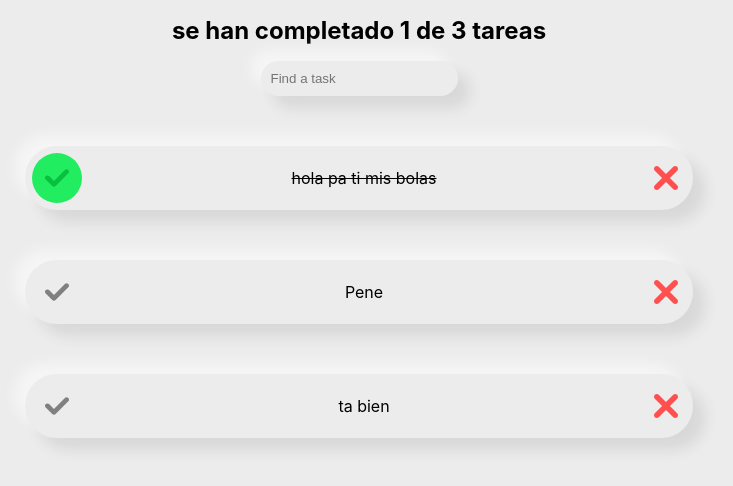
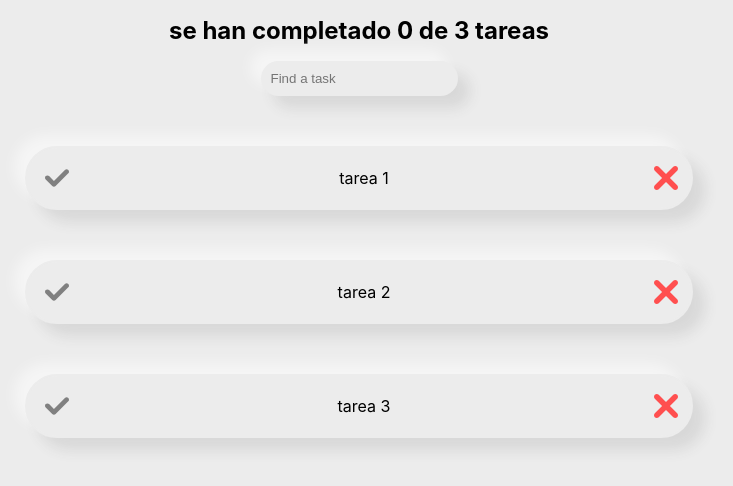
Before and after one commit to AaronLista/To-Do-App, a React (Create React App) app: page / in a window 1280 px wide. Shown: the top 486 px of the page, without its empty margins (281-1014 px from the left). Built offline with nearby package versions, Linux system fonts and the light colour scheme.

Commit message:
se agrego persistencia de datos a las tareas con el uso del LocaleStorage

```diff
--- a/src/App.js
+++ b/src/App.js
@@ -7,28 +7,52 @@ import { CreateTodoButton } from './components/TodoCreateButton';
 import React from 'react';
 import './App.css';
 
-let tasks = [
-  {
-    id: 0,
-    text:"hola pa ti mis bolas",
-    complete: true
-  },
-  {
-    id: 2,
-    text:"Pene",
-    complete: false
-  },
-  {
-    id: 3,
-    text:"ta bien",
-    complete: false
+
+function useLocalStorage(nombre, defaultasks){
+  let tareas = []
+
+  if(localStorage.getItem(nombre)){
+    console.log('hay tareas')
+    tareas = JSON.parse(localStorage.getItem(nombre))
+  } else {
+    console.log('no hay tareas');
+    tareas = defaultasks
+    localStorage.setItem(nombre,JSON.stringify(defaultasks));
   }
-]
+
+  const [item, setItem] = React.useState(tareas);
+
+  function saveItem(newItem){
+    setItem(newItem)
+    localStorage.setItem(nombre,JSON.stringify(newItem))
+  }
+
+  return [item,saveItem]
+
+}
 
 
 function App() {
+  let defaultTodos = [
+    {
+      id:1,
+      text: 'tarea 1',
+      complete: false
+    },
+    {
+      id:2,
+      text: 'tarea 2',
+      complete: false
+    },
+    {
+      id:3,
+      text: 'tarea 3',
+      complete: false
+    }
+  ]
+
+  const [todos,setTodos] = useLocalStorage('tareas',defaultTodos)
   const [searchValue, setSearchValue] = React.useState('');
-  const [todos, setTodos] = React.useState(tasks);
 
   const searchesTodos = todos.filter(todo=>
     todo.text.toLowerCase()
@@ -36,8 +60,8 @@ function App() {
 
   const completeTodo = (id)=>{
     const newTodos = [...todos];
-    newTodos.find((todo)=>todo.id === id).complete = !newTodos.find((todo)=>todo.id === id).complete
-    setTodos(newTodos);
+    newTodos.find((todo)=>todo.id === id).complete = !newTodos.find((todo)=>todo.id === id).complete;
+    setTodos(newTodos)
   }
 
   const searchText = searchValue;
```
